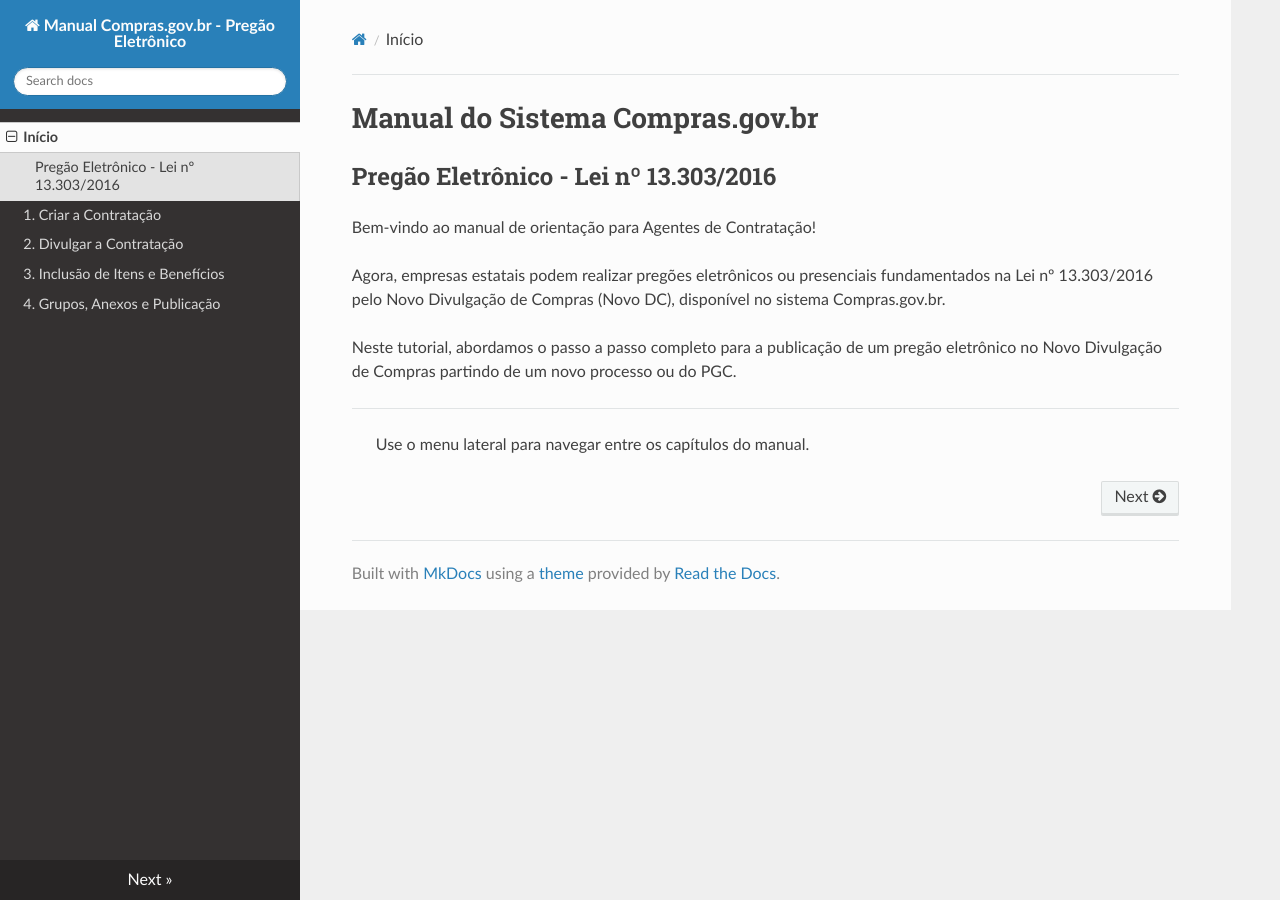
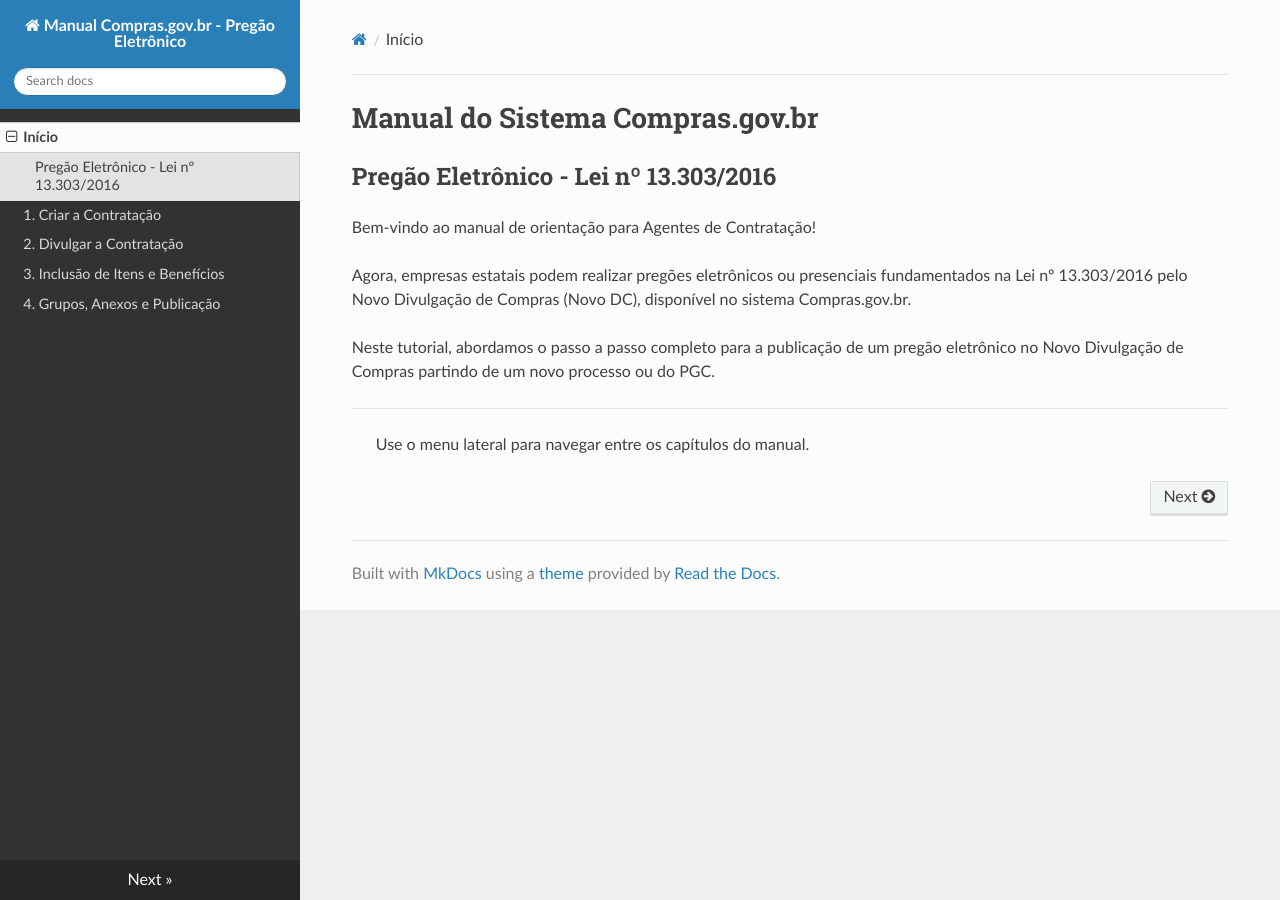
Before and after one commit to emilix10-bit/manual-compras-pregao, an MkDocs documentation site: the page built from docs/index.md, in a window 1280 px wide. Built offline with MkDocs 1.6.1, drawn with Linux system fonts in a browser that asks for light colours; nearby versions of some CDN libraries.

Commit message:
Update custom.css

```diff
--- a/docs/custom.css
+++ b/docs/custom.css
@@ -1,4 +1,4 @@
 /* Remove o limite de 800px e expande o manual na tela */
 .wy-nav-content {
-    max-width: 95% !important;
+    max-width: 100% !important;
 }
```
